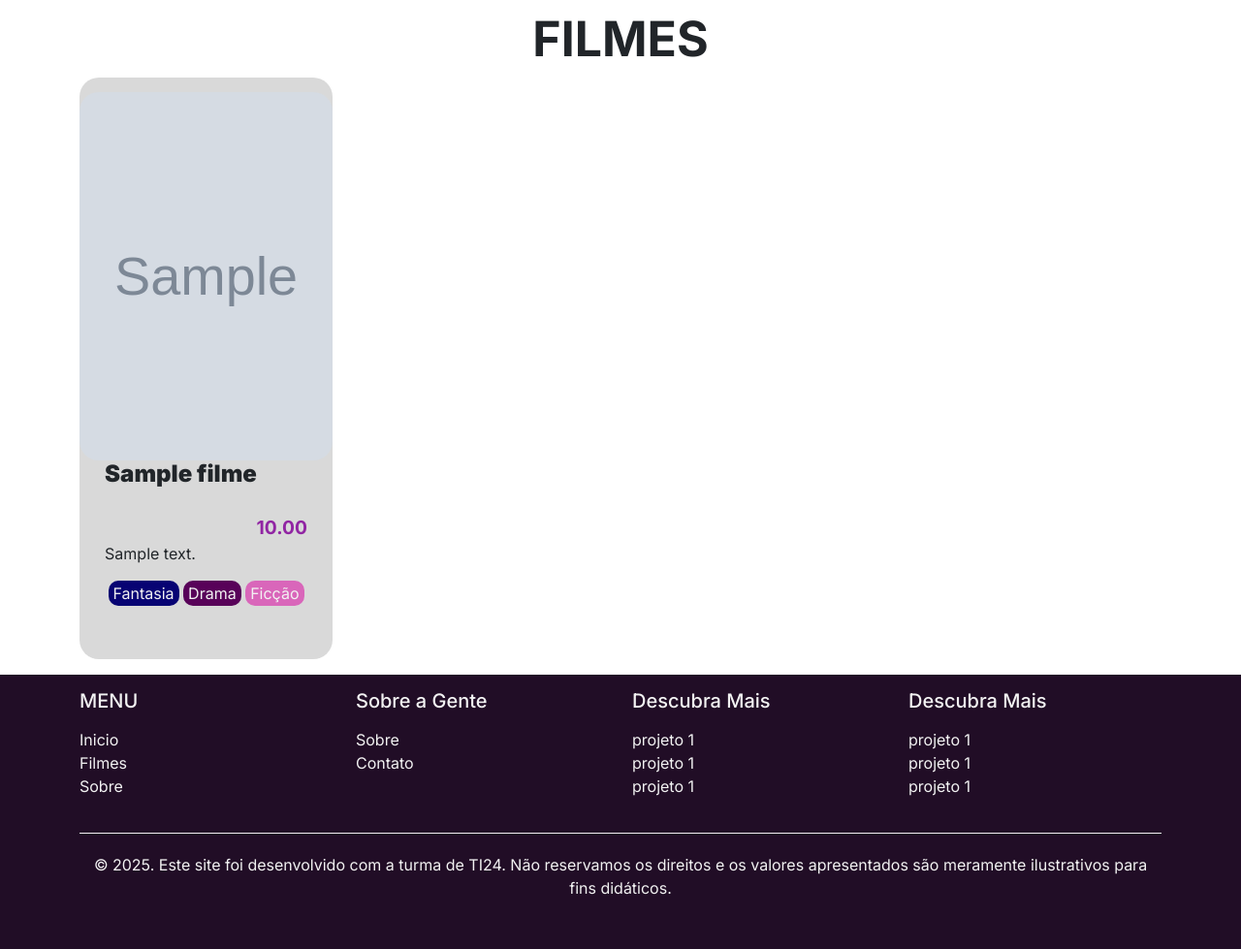
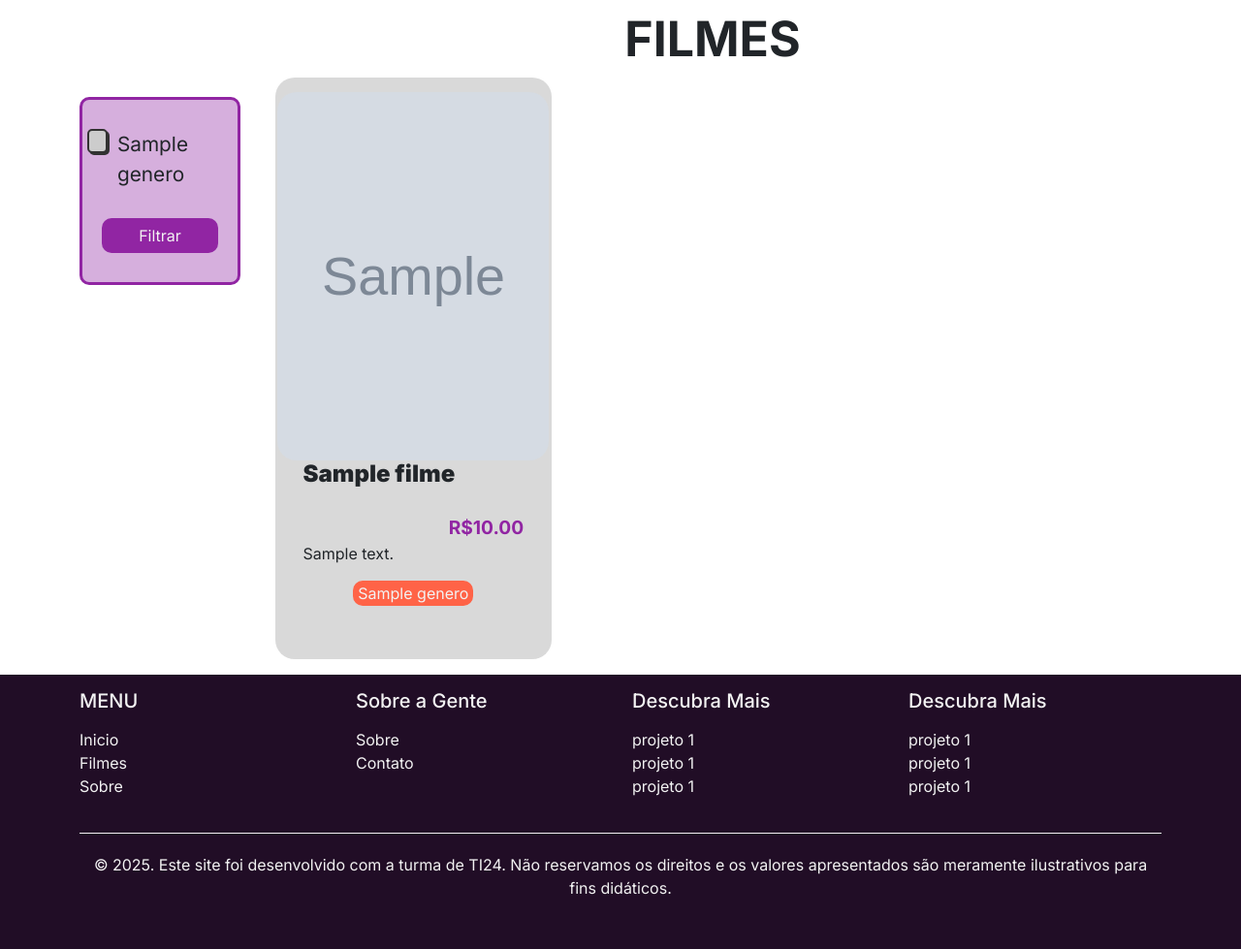
Before and after one commit to BielDGT/Cinebox, a PHP site: page /listarfilmes.php in a window 1280 px wide. Shown: the part 120-1099 px from the top of the page at 97% size. Run offline with PHP 8.4, Linux system fonts and the light colour scheme; tables that the repository leaves empty hold one stand-in row (values such as "Sample post"); grey boxes marked "Sample" are stand-in pictures.

Commit message:
save
salve

```diff
--- /dev/null
+++ b/assets/css/filtro.css
@@ -0,0 +1,83 @@
+#filtroProdutos {
+    height: 100%;
+}
+
+#filtroProdutos .filtro {
+    display: flex;
+    flex-direction: column;
+    font-size: 1.3rem;
+    margin-top: 100px;
+    row-gap: 10px;
+    padding: 30px 5px;
+    border-radius: 10px;
+    border: 3px solid var(--color-violet-light);
+    background-color: #9025a35d;
+
+}
+
+#filtroProdutos .filtro input[type="submit"] {
+    background-color: var(--color-violet-light);
+    border: none;
+    border-radius: 10px;
+    width: 80%;
+    align-self: center;
+    margin-top: 20px;
+    color: var(--color-white);
+}
+
+#filtroProdutos .filtro input[type="submit"]:hover {
+    background-color: #6b1a79;
+    /*border: 1px solid var(--color-violet-light);*/
+}
+
+/*Checkbox*/
+.label {
+    --input-focus: var(--color-violet-ligh);
+    --input-out-of-focus: #ccc;
+    --bg-color: #fff;
+    --bg-color-alt: #666;
+    --main-color: #323232;
+    position: relative;
+    cursor: pointer;
+    display: flex;
+    gap: 10px;
+}
+
+.label input[type=checkbox] {
+    position: absolute;
+    opacity: 0;
+}
+
+.checkmark {
+    width: 25px;
+    height: 25px;
+    position: relative;
+    top: 0;
+    left: 0;
+    border: 2px solid var(--main-color);
+    border-radius: 5px;
+    box-shadow: 2px 2px var(--main-color);
+    background-color: var(--input-out-of-focus);
+    transition: all 0.3s;
+}
+
+.label input:checked ~ .checkmark {
+    background-color: var(--color-violet-light);
+}
+
+.checkmark:after {
+    content: "";
+    width: 7px;
+    height: 15px;
+    position: absolute;
+    top: 2px;
+    left: 8px;
+    display: none;
+    border: solid var(--bg-color);
+    border-width: 0 2.5px 2.5px 0;
+    transform: rotate(45deg);
+}
+
+.label input:checked ~ .checkmark:after {
+    display: block;
+}
--- a/classes/Filmes.php
+++ b/classes/Filmes.php
@@ -1,7 +1,6 @@
 <?php
 
 class Filmes{
-    // nome do arquivo e nome da classe tem que estar com a letra Maiuscula para identificação de classe
     public function exibirListaFilmes($limite = ''){
 
         $dsn = 'mysql:dbname=db_cinebox;host=127.0.0.1';
@@ -18,7 +17,6 @@ class Filmes{
         $script = 'SELECT * FROM tb_filmes' . $auxScript;
 
         return $banco->query($script)->fetchAll();
-        // vai retornar as funções do banco, obs: o return funciona somente dentro de uma função
     }
 
 
--- /dev/null
+++ b/classes/Generos.php
@@ -0,0 +1,35 @@
+<?php
+
+class Generos
+{
+    public $conexaoBanco;
+
+    public function __construct()
+    {
+        $dsn = 'mysql:dbname=db_cinebox;host=127.0.0.1';
+        $user = 'root';
+        $password = '';
+
+        $this->conexaoBanco = new PDO($dsn, $user, $password);
+    }
+
+
+
+    public function consultarListaGeneros()
+    {
+        $script = 'SELECT * FROM tb_generos';
+
+        return $this->conexaoBanco->query($script)->fetchAll();
+    }
+
+
+    public function consultarGeneroByIdFilme($id_filme)
+    {
+        $script = "SELECT * FROM tb_generos
+                        INNER JOIN tb_filme_genero
+                        ON tb_filme_genero.genero_id = tb_generos.id
+                        WHERE tb_filme_genero.filme_id = {$id_filme}";
+
+        return $this->conexaoBanco->query($script)->fetchAll();
+    }
+}
--- a/includes/filme_card.php
+++ b/includes/filme_card.php
@@ -1,21 +1,20 @@
-
-<div class="col col-3">
+<div class="col-lg-<?= isset($qntd) ? $qntd : 3 ?> col-md-6 col-sm-12">
     <figure>
-                        <!-- se começa primeiro a tag  figure para prossegir com o figcapture  -->
         <img src="./assets/img/poster/<?= $value['poster'] ?>"
             alt="poster de <?= $value['nome'] ?> " class="foto-produto">
 
         <figcaption>
-                            <!-- conteudo do card colocar o que esta logo abaixo da foto; -->
             <h4><?= $value['nome'] ?></h4>
-                            <!-- o span é o elemento de linha, adequado para aplicar estilos aocontrario da div que é um elemento em bloco  -->
-                            <span class="preco"><?= $value['valor_ingresso'] ?></span>
+            <span class="preco">R$<?= $value['valor_ingresso'] ?></span>
             <p class="descricao"><?= $value['descricao'] ?></p>
         </figcaption>
         <span class="genero">
-                            <label style="background-color: #070373;">Fantasia</label>
-                            <label style="background-color: #580259;">Drama</label>
-                            <label style="background-color: #D966BA;">Ficção</label>
+
+            <?php foreach ($generosFilmes as $value2) { ?>
+
+                <label style="background-color: #<?= $value2['cor'] ?>;"><?= $value2['nome'] ?></label>
+
+            <?php } ?>
         </span>
 
     </figure>
--- a/includes/filme_lista.php
+++ b/includes/filme_lista.php
@@ -3,9 +3,8 @@
     <main class="container">
         <div class="row">
 
-            <?php foreach ($dadosFilmes as $value)
-            // foreach passa linha por linha
-            {
+            <?php foreach ($dadosFilmes as $value) {
+                $generosFilmes = $generos->consultarGeneroByIdFilme($value['id']);
                 include './includes/filme_card.php';
             }
             ?>
--- a/includes/filmes_filtro.php
+++ b/includes/filmes_filtro.php
@@ -20,7 +20,7 @@
             </div>
             <div class="col-10 col-lg-10 col-xs-12">
                 <?php $qntd = 4;
-                include './includes/filmes_listar.php'; ?>
+                include './includes/filme_lista.php'; ?>
             </div>
         </div>
     </main>
--- a/includes/header.php
+++ b/includes/header.php
@@ -16,9 +16,7 @@
     }
     ?>
     </title>
-<!-- isset -> é existe
-''''    empty -> é vazio
--->
+
     <link href="https://cdn.jsdelivr.net/npm/bootstrap@5.3.3/dist/css/bootstrap.min.css" rel="stylesheet"
         integrity="sha384-QWTKZyjpPEjISv5WaRU9OFeRpok6YctnYmDr5pNlyT2bRjXh0JMhjY6hW+ALEwIH" crossorigin="anonymous">
 
@@ -29,6 +27,8 @@
     <link rel="stylesheet" href="./assets/css/usuario.css">
     <link rel="stylesheet" href="./assets/css/sobre.css">
     <link rel="stylesheet" href="./assets/css/login.css">
+    <link rel="stylesheet" href="./assets/css/Filtro.css">
+
 </head>
 
 <body>
@@ -49,7 +49,6 @@
                 <li><a href="#"><i class="bi bi-cart"></i></a></li>
                 <li><a href="./usuario.php"><i class="bi bi-person-circle"></i></a></li>
             </ul>
-            <!-- começando com o hamburguer -->
             <button class="menu-oculto" onclick="javascript:abrirNav()">
                 <i class="bi bi-list"></i>
             </button>
--- a/listarfilmes.php
+++ b/listarfilmes.php
@@ -1,14 +1,17 @@
 <?php
-$titulo = 'Cinebox - Filmes';
+require './classes/Filmes.php';
+require './classes/Generos.php';
+
 
 $titulo = '';
 include './includes/header.php';
 
-require './classes/Filmes.php';
-
 $filmes = new Filmes();
 $dadosFilmes = $filmes-> exibirListaFilmes();
 
-include './includes/filme_lista.php';
+$generos = new Generos();
+$dadosGeneros = $generos-> consultarListaGeneros();
+
+include './includes/filmes_filtro.php';
 include './includes/footer.php';
 ?>
--- a/usuario.php
+++ b/usuario.php
@@ -9,7 +9,6 @@ if($_SERVER['REQUEST_METHOD'] == 'GET' && !empty($_GET) && $_GET['sair'] =='true
 }
 
 if(empty($_SESSION) && !isset($_SESSION['id_pessoa'])){
-    // se não existir a session e estiver vazia no session
     header('location:usuario-login.php');
 }
 
```
Also changed, not shown: index.php (+4 -3 lines), usuario-login.php (+0 -9 lines). Lines whose indentation alone changed are shown as unchanged.
